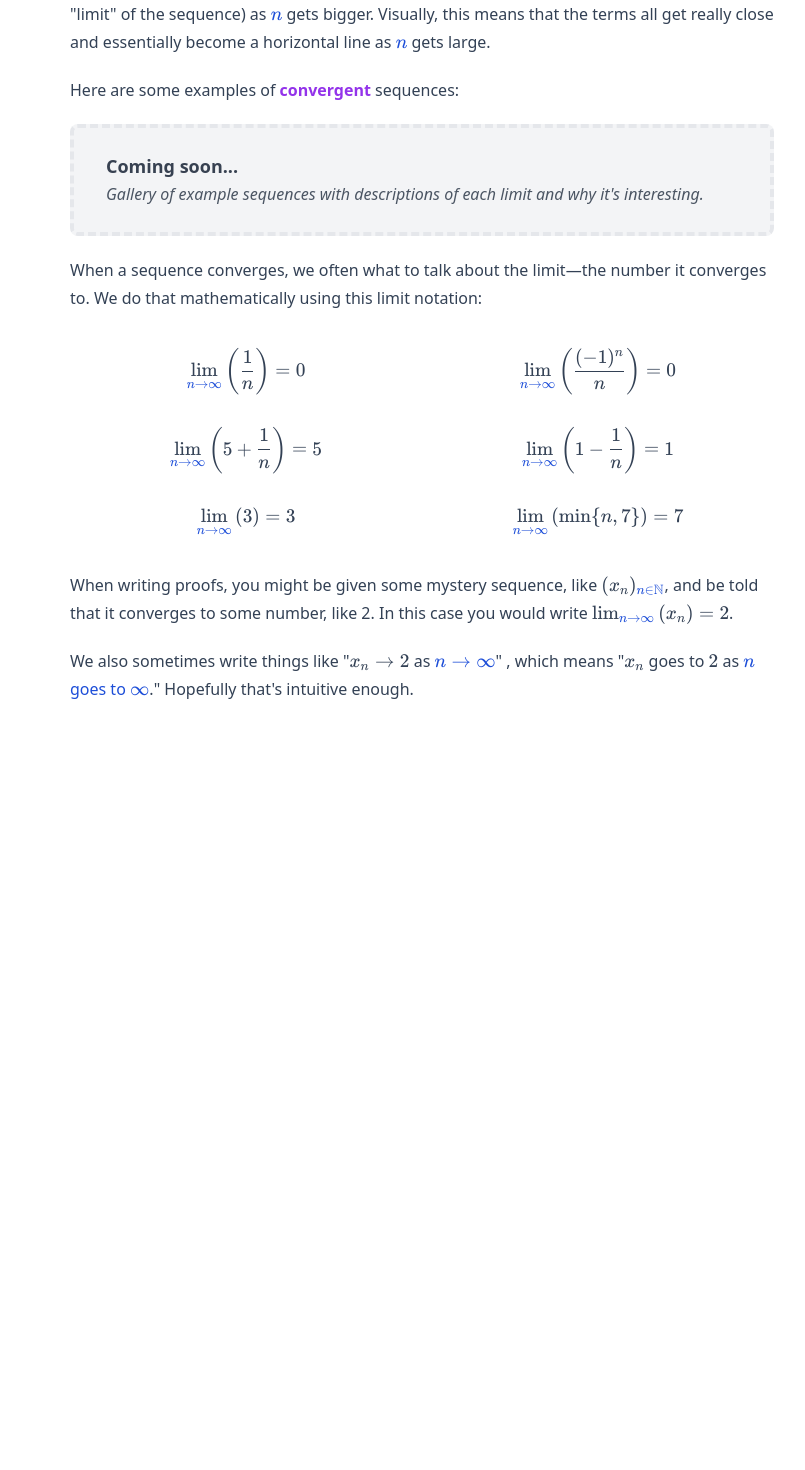
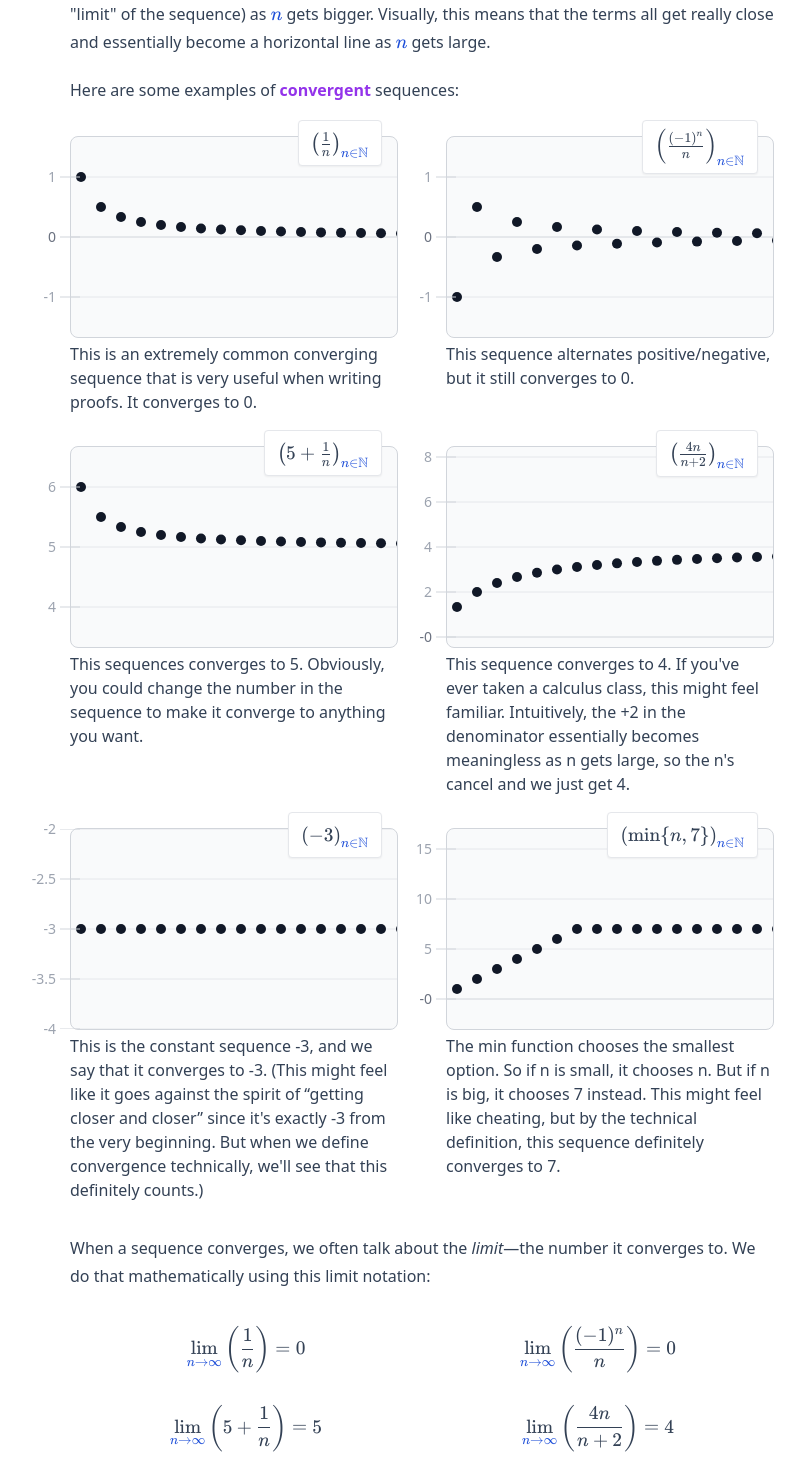
Before and after one commit to PullJosh/clown-school, a Next.js app: page /sequence-converge-diverge-meaning in a window 1280 px wide. Shown: the part 680-2150 px from the top of the page, without its empty margins (218-1023 px from the left). Before the commit the page ends 1415 px from the top, so only its background shows below. Built offline with nearby package versions, Linux system fonts and the light colour scheme.

Commit message:
Add examples of convergent sequences

```diff
--- a/pages/sequence-converge-diverge-meaning.js
+++ b/pages/sequence-converge-diverge-meaning.js
@@ -2,6 +2,7 @@ import { Layout } from "../components/Layout";
 import { ComingSoon } from "../components/ComingSoon";
 import { VocabTerm } from "../components/VocabTerm";
 import { Latex } from "../components/Latex";
+import { Sequence } from "../components/Sequence";
 
 export default function SequenceConvergeDivergeMeaning() {
   return (
@@ -52,14 +53,125 @@ export default function SequenceConvergeDivergeMeaning() {
         Here are some examples of <VocabTerm bold>convergent</VocabTerm>{" "}
         sequences:
       </p>
-      <ComingSoon>
-        Gallery of example sequences with descriptions of each limit and why
-        it's interesting.
-      </ComingSoon>
+      <div className="grid grid-cols-2 gap-x-12 gap-y-8 my-8">
+        <div className="not-prose">
+          <Sequence
+            title={
+              <Latex
+                value={String.raw`\left( \frac{1}{n} \right)_{\textcolor{#1d4ed8}{n \in \mathbb{N}}}`}
+              />
+            }
+            columnWidth={20}
+            allowScrolling={false}
+          >
+            <Sequence.Graph fn={(n) => 1 / n} limit={0} height={200} />
+          </Sequence>
+          <p className="leading-normal mt-1">
+            This is an extremely common converging sequence that is very useful
+            when writing proofs. It converges to 0.
+          </p>
+        </div>
+        <div className="not-prose">
+          <Sequence
+            title={
+              <Latex
+                value={String.raw`\left( \frac{(-1)^n}{n} \right)_{\textcolor{#1d4ed8}{n \in \mathbb{N}}}`}
+              />
+            }
+            columnWidth={20}
+            allowScrolling={false}
+          >
+            <Sequence.Graph fn={(n) => (-1) ** n / n} limit={0} height={200} />
+          </Sequence>
+          <p className="leading-normal mt-1">
+            This sequence alternates positive/negative, but it still converges
+            to 0.
+          </p>
+        </div>
+        <div className="not-prose">
+          <Sequence
+            title={
+              <Latex
+                value={String.raw`\left( 5 + \frac{1}{n} \right)_{\textcolor{#1d4ed8}{n \in \mathbb{N}}}`}
+              />
+            }
+            columnWidth={20}
+            allowScrolling={false}
+          >
+            <Sequence.Graph fn={(n) => 5 + 1 / n} limit={5} height={200} />
+          </Sequence>
+          <p className="leading-normal mt-1">
+            This sequences converges to 5. Obviously, you could change the
+            number in the sequence to make it converge to anything you want.
+          </p>
+        </div>
+        <div className="not-prose">
+          <Sequence
+            title={
+              <Latex
+                value={String.raw`\left( \frac{4n}{n+2} \right)_{\textcolor{#1d4ed8}{n \in \mathbb{N}}}`}
+              />
+            }
+            columnWidth={20}
+            allowScrolling={false}
+          >
+            <Sequence.Graph
+              fn={(n) => (4 * n) / (n + 2)}
+              limit={4}
+              height={200}
+            />
+          </Sequence>
+          <p className="leading-normal mt-1">
+            This sequence converges to 4. If you've ever taken a calculus class,
+            this might feel familiar. Intuitively, the +2 in the denominator
+            essentially becomes meaningless as n gets large, so the n's cancel
+            and we just get 4.
+          </p>
+        </div>
+        <div className="not-prose">
+          <Sequence
+            title={
+              <Latex
+                value={String.raw`\left( -3 \right)_{\textcolor{#1d4ed8}{n \in \mathbb{N}}}`}
+              />
+            }
+            columnWidth={20}
+            allowScrolling={false}
+          >
+            <Sequence.Graph fn={(n) => -3} limit={-3} height={200} />
+          </Sequence>
+          <p className="leading-normal mt-1">
+            This is the constant sequence -3, and we say that it converges to
+            -3. (This might feel like it goes against the spirit of “getting
+            closer and closer” since it's exactly -3 from the very beginning.
+            But when we define convergence technically, we'll see that this
+            definitely counts.)
+          </p>
+        </div>
+        <div className="not-prose">
+          <Sequence
+            title={
+              <Latex
+                value={String.raw`\left( \min \{ n, 7 \} \right)_{\textcolor{#1d4ed8}{n \in \mathbb{N}}}`}
+              />
+            }
+            columnWidth={20}
+            allowScrolling={false}
+          >
+            <Sequence.Graph fn={(n) => Math.min(n, 7)} limit={7} height={200} />
+          </Sequence>
+          <p className="leading-normal mt-1">
+            The min function chooses the smallest option. So if n is small, it
+            chooses n. But if n is big, it chooses 7 instead. This might feel
+            like cheating, but by the technical definition, this sequence
+            definitely converges to 7.
+          </p>
+        </div>
+      </div>
       <p>
-        When a sequence converges, we often what to talk about the
-        limit&mdash;the number it converges to. We do that mathematically using
-        this limit notation:
+        When a sequence converges, we often talk about the <em>limit</em>
+        &mdash;the number it converges to. We do that mathematically using this
+        limit notation:
       </p>
       <div className="grid grid-cols-1 sm:grid-cols-2">
         <Latex
@@ -75,11 +187,11 @@ export default function SequenceConvergeDivergeMeaning() {
           displayMode={true}
         />
         <Latex
-          value={String.raw`\lim_{\textcolor{#1d4ed8}{n \rightarrow \infty}} \left( 1 - \frac{1}{n} \right) = 1`}
+          value={String.raw`\lim_{\textcolor{#1d4ed8}{n \rightarrow \infty}} \left( \frac{4n}{n+2} \right) = 4`}
           displayMode={true}
         />
         <Latex
-          value={String.raw`\lim_{\textcolor{#1d4ed8}{n \rightarrow \infty}} \left( 3 \right) = 3`}
+          value={String.raw`\lim_{\textcolor{#1d4ed8}{n \rightarrow \infty}} \left( -3 \right) = -3`}
           displayMode={true}
         />
         <Latex
--- a/pages/what-is-a-sequence.js
+++ b/pages/what-is-a-sequence.js
@@ -121,7 +121,7 @@ export default function WhatIsASequence() {
           <Latex value="\left( \frac{n}{n+1} \right)_{\textcolor{#1d4ed8}{n \in \mathbb{N}}}" />
         }
       >
-        <Sequence.Graph fn={(n) => n / (n + 1)} limit={1} keepInView={[0]} />
+        <Sequence.Graph fn={(n) => n / (n + 1)} />
         <Sequence.Terms
           height={88}
           render={renderPizzaTermBox}
@@ -149,30 +149,46 @@ export default function WhatIsASequence() {
         them. The following gallery contains a selection of interesting
         sequences:
       </p>
-      <div className="grid grid-cols-2 gap-x-12 gap-y-8">
+      <div className="grid grid-cols-2 gap-x-12 gap-y-8 my-8">
         <Sequence
-          title={<Latex value="n" />}
+          title={
+            <Latex
+              value={String.raw`\left( n \right)_{\textcolor{#1d4ed8}{n \in \mathbb{N}}}`}
+            />
+          }
           columnWidth={20}
           allowScrolling={false}
         >
           <Sequence.Graph fn={(n) => n} limit={0} height={200} />
         </Sequence>
         <Sequence
-          title={<Latex value={String.raw`\frac{1}{n}`} />}
+          title={
+            <Latex
+              value={String.raw`\left( \frac{1}{n} \right)_{\textcolor{#1d4ed8}{n \in \mathbb{N}}}`}
+            />
+          }
           columnWidth={20}
           allowScrolling={false}
         >
           <Sequence.Graph fn={(n) => 1 / n} limit={0} height={200} />
         </Sequence>
         <Sequence
-          title={<Latex value="(-1)^n" />}
+          title={
+            <Latex
+              value={String.raw`\left( (-1)^n \right)_{\textcolor{#1d4ed8}{n \in \mathbb{N}}}`}
+            />
+          }
           columnWidth={20}
           allowScrolling={false}
         >
           <Sequence.Graph fn={(n) => (-1) ** n} height={200} />
         </Sequence>
         <Sequence
-          title={<Latex value="\frac{(-1)^n}{n}" />}
+          title={
+            <Latex
+              value={String.raw`\left( \frac{(-1)^n}{n} \right)_{\textcolor{#1d4ed8}{n \in \mathbb{N}}}`}
+            />
+          }
           columnWidth={20}
           allowScrolling={false}
         >
```
